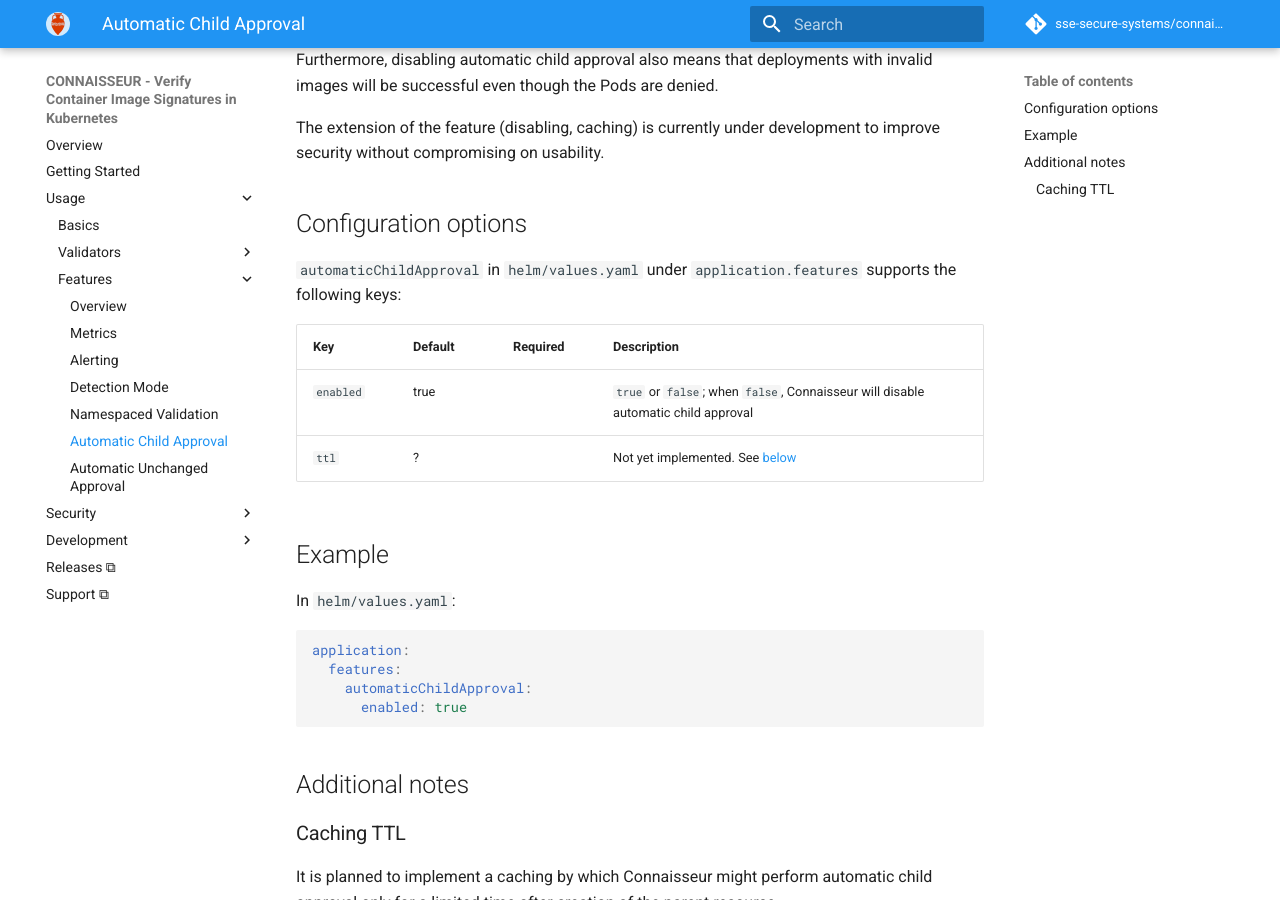
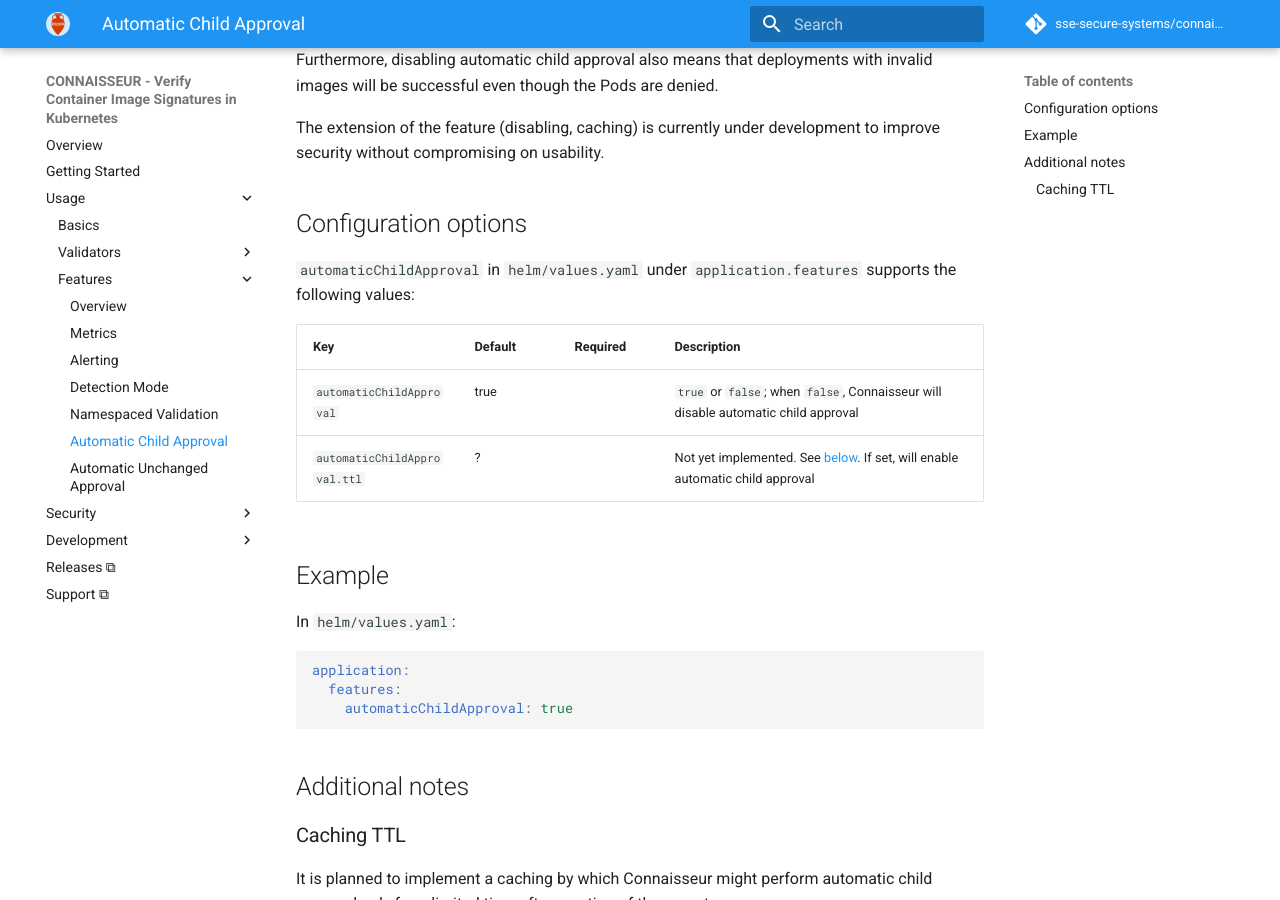
Before and after one commit to sse-secure-systems/connaisseur, an MkDocs documentation site: the page built from docs/features/automatic_child_approval.md, in a window 1280 px wide and 900 px high, scrolled down 964 px. Built offline with MkDocs 1.6.1 and Material for MkDocs 9.7.7, drawn with Linux system fonts in a browser that asks for light colours; emoji names are drawn with the system emoji font; comment, search, counter and statistics services are not loaded; the version menu is left out.

Commit message:
refactor: Consistency in feature enablement

````diff
--- a/docs/features/automatic_child_approval.md
+++ b/docs/features/automatic_child_approval.md
@@ -25,12 +25,12 @@ The extension of the feature (disabling, caching) is currently under development
 
 ## Configuration options
 
-`automaticChildApproval` in `helm/values.yaml` under `application.features` supports the following keys:
+`automaticChildApproval` in `helm/values.yaml` under `application.features` supports the following values:
 
 | Key | Default | Required | Description |
 | - | - | - | - |
-| `enabled` | true | | `true` or `false`; when `false`, Connaisseur will disable automatic child approval |
-| `ttl` | ? | | Not yet implemented. See [below](#caching-ttl) |
+| `automaticChildApproval` | true | | `true` or `false`; when `false`, Connaisseur will disable automatic child approval |
+| `automaticChildApproval.ttl` | ? | | Not yet implemented. See [below](#caching-ttl). If set, will enable automatic child approval |
 
 ## Example
 
@@ -39,8 +39,7 @@ In `helm/values.yaml`:
 ```yaml
 application:
   features:
-    automaticChildApproval:
-      enabled: true
+    automaticChildApproval: true
 ```
 
 ## Additional notes
````
Also changed, not shown: docs/features/automatic_unchanged_approval.md (+1 -1 lines), docs/features/detection_mode.md (+1 -1 lines), docs/features/namespaced_validation.md (+3 -3 lines), 5 other files.
